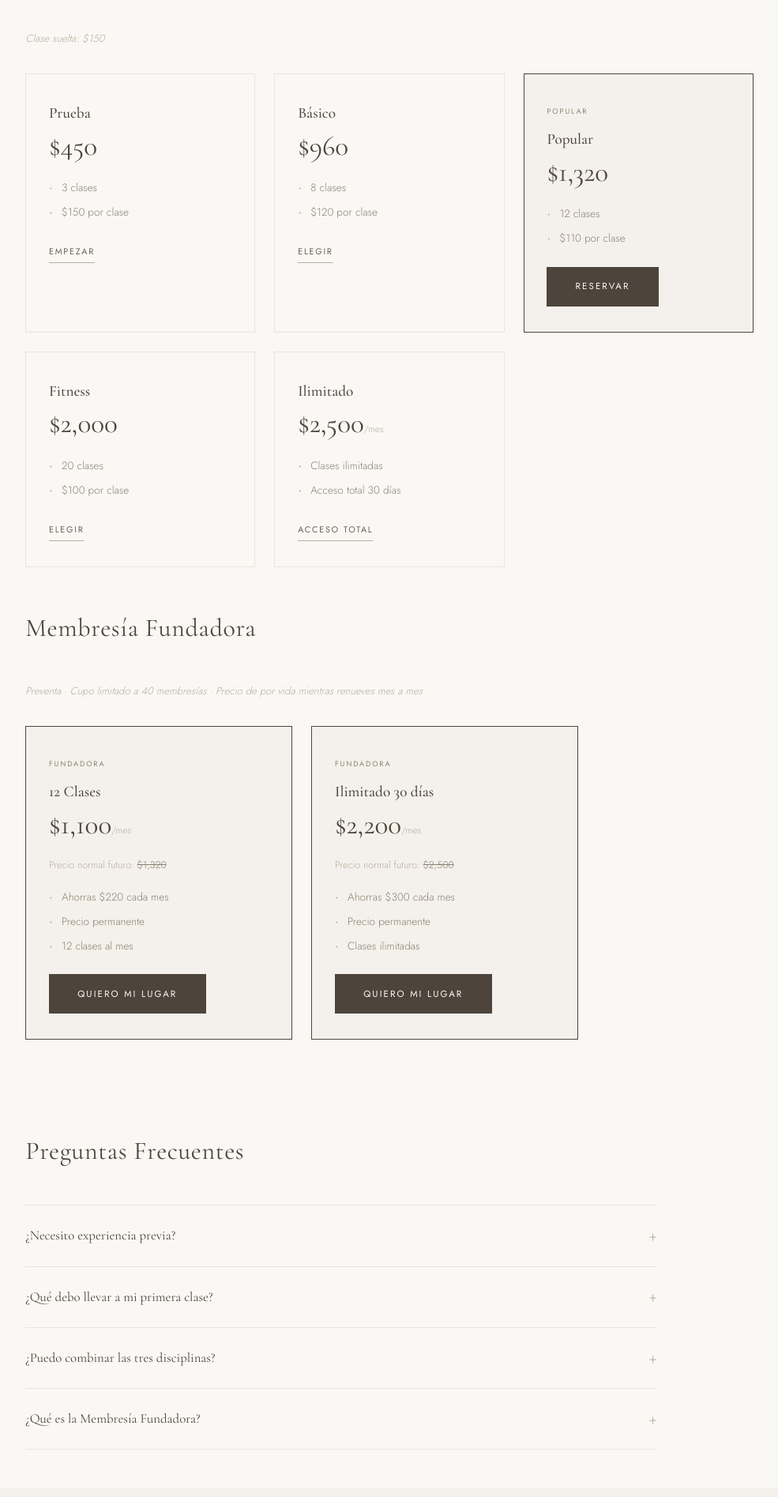
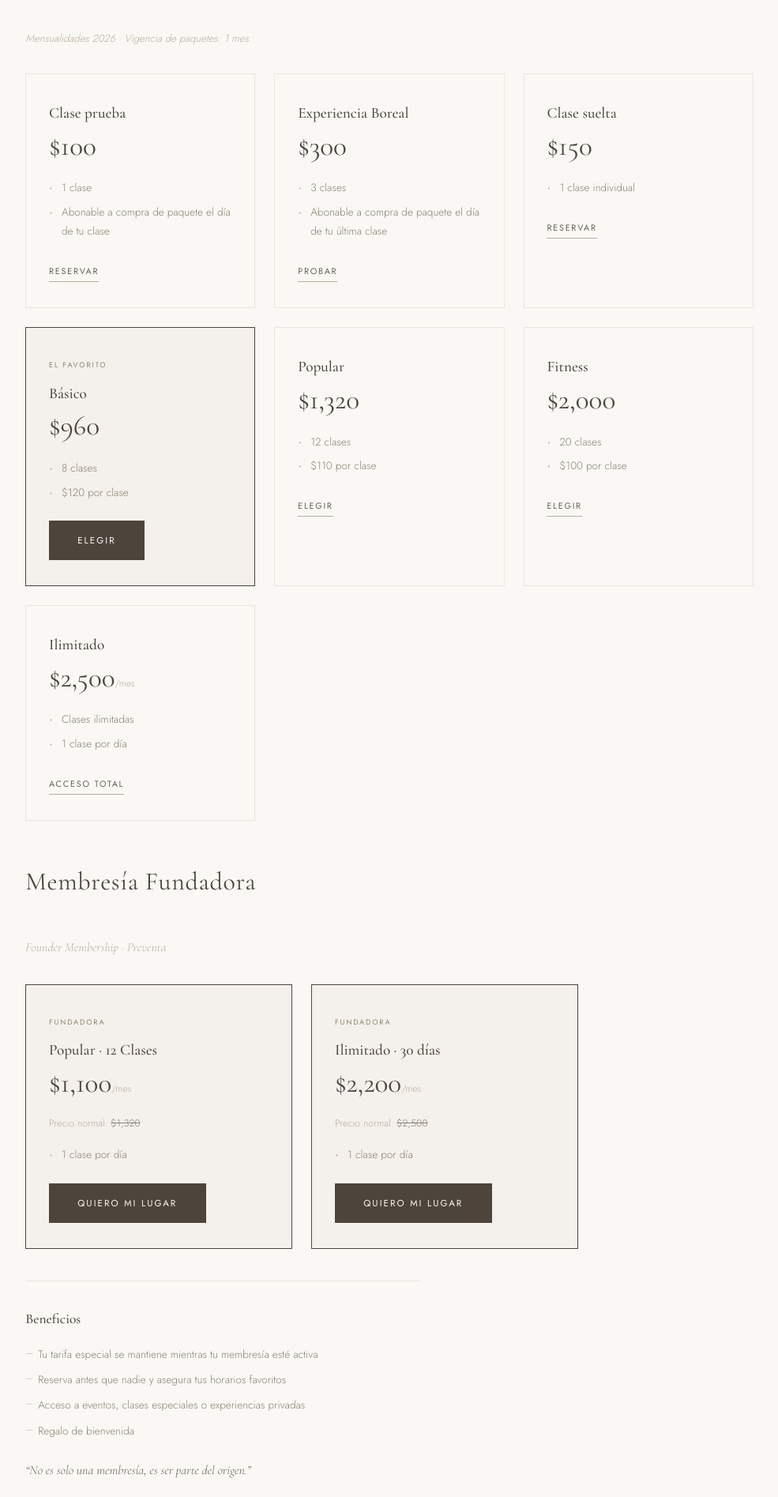
Before and after one commit to JoseDario680/casa-boreal, a plain HTML site: page index.html in a window 1280 px wide. Shown: the part 1905-3800 px from the top of the page at 79% size, without its empty margins (147-1132 px from the left). Drawn offline with nearby package versions, Linux system fonts and the light colour scheme.

Commit message:
Precios oficiales 2026, Membresía Fundadora con beneficios, WhatsApp real, dirección

```diff
--- a/index.html
+++ b/index.html
@@ -8,7 +8,7 @@
     <link rel="preconnect" href="https://fonts.googleapis.com" />
     <link rel="preconnect" href="https://fonts.gstatic.com" crossorigin />
     <link href="https://fonts.googleapis.com/css2?family=Cormorant+Garamond:ital,wght@0,300;0,400;0,500;1,300;1,400&family=Jost:wght@300;400&display=swap" rel="stylesheet" />
-    <link rel="stylesheet" href="styles.css?v=7" />
+    <link rel="stylesheet" href="styles.css?v=8" />
   </head>
   <body>
 
@@ -38,7 +38,7 @@
           <a href="https://www.facebook.com/share/1FzqpG7AcL/?mibextid=wwXIfr" target="_blank" rel="noopener noreferrer" aria-label="Facebook">
             <svg viewBox="0 0 24 24" fill="none" stroke="currentColor" stroke-width="1.5" stroke-linecap="round" stroke-linejoin="round"><path d="M18 2h-3a5 5 0 0 0-5 5v3H7v4h3v8h4v-8h3l1-4h-4V7a1 1 0 0 1 1-1h3z"/></svg>
           </a>
-          <a href="https://wa.me/525500000000" target="_blank" rel="noopener noreferrer" aria-label="WhatsApp">
+          <a href="https://wa.me/message/LC6KSNQ35RHPH1" target="_blank" rel="noopener noreferrer" aria-label="WhatsApp">
             <svg viewBox="0 0 24 24" fill="none" stroke="currentColor" stroke-width="1.5" stroke-linecap="round" stroke-linejoin="round"><path d="M21 11.5a8.38 8.38 0 0 1-.9 3.8 8.5 8.5 0 0 1-7.6 4.7 8.38 8.38 0 0 1-3.8-.9L3 21l1.9-5.7a8.38 8.38 0 0 1-.9-3.8 8.5 8.5 0 0 1 4.7-7.6 8.38 8.38 0 0 1 3.8-.9h.5a8.48 8.48 0 0 1 8 8v.5z"/></svg>
           </a>
         </div>
@@ -118,35 +118,52 @@
 
       <section id="planes" class="pricing fade-in">
         <h2>Paquetes</h2>
-        <p class="pricing-note">Clase suelta: $150</p>
+        <p class="pricing-note">Mensualidades 2026 · Vigencia de paquetes: 1 mes</p>
         <div class="plan-grid">
           <div class="plan">
-            <h3>Prueba</h3>
-            <p class="price">$450</p>
+            <h3>Clase prueba</h3>
+            <p class="price">$100</p>
+            <ul>
+              <li>1 clase</li>
+              <li>Abonable a compra de paquete el día de tu clase</li>
+            </ul>
+            <a class="cta-s" href="#contacto">Reservar</a>
+          </div>
+          <div class="plan">
+            <h3>Experiencia Boreal</h3>
+            <p class="price">$300</p>
             <ul>
               <li>3 clases</li>
-              <li>$150 por clase</li>
+              <li>Abonable a compra de paquete el día de tu última clase</li>
             </ul>
-            <a class="cta-s" href="#contacto">Empezar</a>
+            <a class="cta-s" href="#contacto">Probar</a>
           </div>
           <div class="plan">
+            <h3>Clase suelta</h3>
+            <p class="price">$150</p>
+            <ul>
+              <li>1 clase individual</li>
+            </ul>
+            <a class="cta-s" href="#contacto">Reservar</a>
+          </div>
+          <div class="plan highlight">
+            <span class="badge">El favorito</span>
             <h3>Básico</h3>
             <p class="price">$960</p>
             <ul>
               <li>8 clases</li>
               <li>$120 por clase</li>
             </ul>
-            <a class="cta-s" href="#contacto">Elegir</a>
+            <a class="cta" href="#contacto">Elegir</a>
           </div>
-          <div class="plan highlight">
-            <span class="badge">Popular</span>
+          <div class="plan">
             <h3>Popular</h3>
             <p class="price">$1,320</p>
             <ul>
               <li>12 clases</li>
               <li>$110 por clase</li>
             </ul>
-            <a class="cta" href="#contacto">Reservar</a>
+            <a class="cta-s" href="#contacto">Elegir</a>
           </div>
           <div class="plan">
             <h3>Fitness</h3>
@@ -162,7 +179,7 @@
             <p class="price">$2,500<span>/mes</span></p>
             <ul>
               <li>Clases ilimitadas</li>
-              <li>Acceso total 30 días</li>
+              <li>1 clase por día</li>
             </ul>
             <a class="cta-s" href="#contacto">Acceso total</a>
           </div>
@@ -171,32 +188,38 @@
 
       <section class="pricing founder fade-in">
         <h2>Membresía Fundadora</h2>
-        <p class="pricing-note">Preventa · Cupo limitado a 40 membresías · Precio de por vida mientras renueves mes a mes</p>
+        <p class="pricing-sub">Founder Membership · Preventa</p>
         <div class="plan-grid founder-grid">
           <div class="plan highlight">
             <span class="badge">Fundadora</span>
-            <h3>12 Clases</h3>
+            <h3>Popular · 12 Clases</h3>
             <p class="price">$1,100<span>/mes</span></p>
-            <p class="price-compare">Precio normal futuro: <s>$1,320</s></p>
+            <p class="price-compare">Precio normal: <s>$1,320</s></p>
             <ul>
-              <li>Ahorras $220 cada mes</li>
-              <li>Precio permanente</li>
-              <li>12 clases al mes</li>
+              <li>1 clase por día</li>
             </ul>
             <a class="cta" href="#contacto">Quiero mi lugar</a>
           </div>
           <div class="plan highlight">
             <span class="badge">Fundadora</span>
-            <h3>Ilimitado 30 días</h3>
+            <h3>Ilimitado · 30 días</h3>
             <p class="price">$2,200<span>/mes</span></p>
-            <p class="price-compare">Precio normal futuro: <s>$2,500</s></p>
+            <p class="price-compare">Precio normal: <s>$2,500</s></p>
             <ul>
-              <li>Ahorras $300 cada mes</li>
-              <li>Precio permanente</li>
-              <li>Clases ilimitadas</li>
+              <li>1 clase por día</li>
             </ul>
             <a class="cta" href="#contacto">Quiero mi lugar</a>
           </div>
+        </div>
+        <div class="founder-benefits">
+          <h3>Beneficios</h3>
+          <ul>
+            <li>Tu tarifa especial se mantiene mientras tu membresía esté activa</li>
+            <li>Reserva antes que nadie y asegura tus horarios favoritos</li>
+            <li>Acceso a eventos, clases especiales o experiencias privadas</li>
+            <li>Regalo de bienvenida</li>
+          </ul>
+          <p class="founder-quote">&ldquo;No es solo una membresía, es ser parte del origen.&rdquo;</p>
         </div>
       </section>
 
@@ -242,15 +265,17 @@
 
     </main>
 
-    <a class="wa" href="https://wa.me/525500000000" target="_blank" rel="noopener noreferrer" aria-label="WhatsApp">
+    <a class="wa" href="https://wa.me/message/LC6KSNQ35RHPH1" target="_blank" rel="noopener noreferrer" aria-label="WhatsApp">
       <svg viewBox="0 0 24 24" fill="currentColor"><path d="M17.472 14.382c-.297-.149-1.758-.867-2.03-.967-.273-.099-.471-.148-.67.15-.197.297-.767.966-.94 1.164-.173.199-.347.223-.644.075-.297-.15-1.255-.463-2.39-1.475-.883-.788-1.48-1.761-1.653-2.059-.173-.297-.018-.458.13-.606.134-.133.298-.347.446-.52.149-.174.198-.298.298-.497.099-.198.05-.371-.025-.52-.075-.149-.669-1.612-.916-2.207-.242-.579-.487-.5-.669-.51l-.57-.01c-.198 0-.52.074-.792.372-.272.297-1.04 1.016-1.04 2.479 0 1.462 1.065 2.875 1.213 3.074.149.198 2.096 3.2 5.077 4.487.709.306 1.262.489 1.694.625.712.227 1.36.195 1.871.118.571-.085 1.758-.719 2.006-1.413.248-.694.248-1.289.173-1.413-.074-.124-.272-.198-.57-.347z"/><path d="M12 2C6.477 2 2 6.477 2 12c0 1.89.525 3.66 1.438 5.168L2 22l4.832-1.438A9.955 9.955 0 0012 22c5.523 0 10-4.477 10-10S17.523 2 12 2zm0 18a7.96 7.96 0 01-4.106-1.138l-.294-.176-2.866.852.852-2.866-.176-.294A7.96 7.96 0 014 12c0-4.411 3.589-8 8-8s8 3.589 8 8-3.589 8-8 8z"/></svg>
     </a>
 
     <footer class="footer">
       <span class="logo-name">Casa Boreal</span>
       <span class="logo-sub">Wellness Club</span>
+      <p class="footer-address">Plaza las Fuentes, calle 39 Oriente, col el Mirador.</p>
+      <span class="logo-sub">Wellness Club</span>
     </footer>
 
-    <script src="script.js?v=7"></script>
+    <script src="script.js?v=8"></script>
   </body>
 </html>
--- a/styles.css
+++ b/styles.css
@@ -433,6 +433,59 @@ h1 em {
   max-width: 700px;
 }
 
+.pricing-sub {
+  font-family: "Cormorant Garamond", serif;
+  font-style: italic;
+  font-size: 1rem;
+  color: var(--taupe);
+  margin-bottom: 2rem;
+}
+
+.founder-benefits {
+  margin-top: 2.5rem;
+  padding-top: 2rem;
+  border-top: 1px solid var(--line);
+  max-width: 500px;
+}
+
+.founder-benefits h3 {
+  font-family: "Cormorant Garamond", serif;
+  font-weight: 500;
+  font-size: 1.1rem;
+  color: var(--dark);
+  margin-bottom: 1rem;
+}
+
+.founder-benefits ul {
+  list-style: none;
+  padding: 0;
+  margin-bottom: 1.5rem;
+}
+
+.founder-benefits li {
+  font-size: 0.85rem;
+  color: var(--text);
+  margin-bottom: 0.5rem;
+  padding-left: 1rem;
+  position: relative;
+}
+
+.founder-benefits li::before {
+  content: "\2014";
+  position: absolute;
+  left: 0;
+  color: var(--taupe);
+  font-size: 0.7rem;
+}
+
+.founder-quote {
+  font-family: "Cormorant Garamond", serif;
+  font-style: italic;
+  font-size: 1rem;
+  color: var(--head);
+  margin-top: 1rem;
+}
+
 .plan {
   border: 1px solid var(--line);
   padding: 2rem 1.8rem;
@@ -667,6 +720,13 @@ h1 em {
   gap: 2px;
 }
 
+.footer-address {
+  font-size: 0.75rem;
+  color: var(--taupe);
+  margin-top: 0.8rem;
+  font-style: italic;
+}
+
 /* ══════════════════════════════════════
    FADE IN ANIMATION
    ══════════════════════════════════════ */
```
